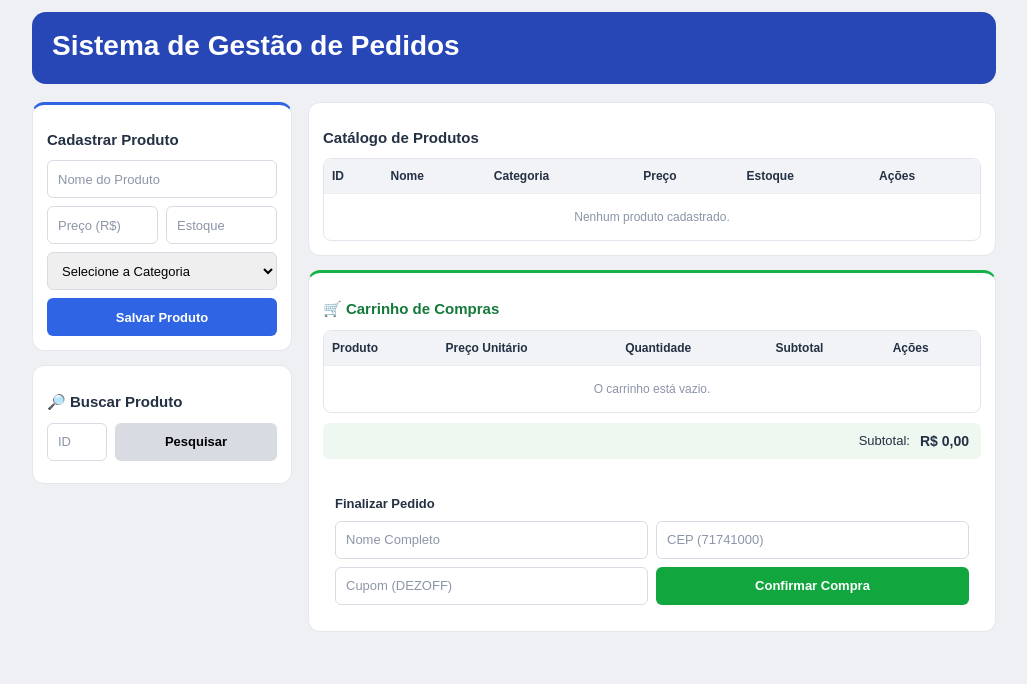
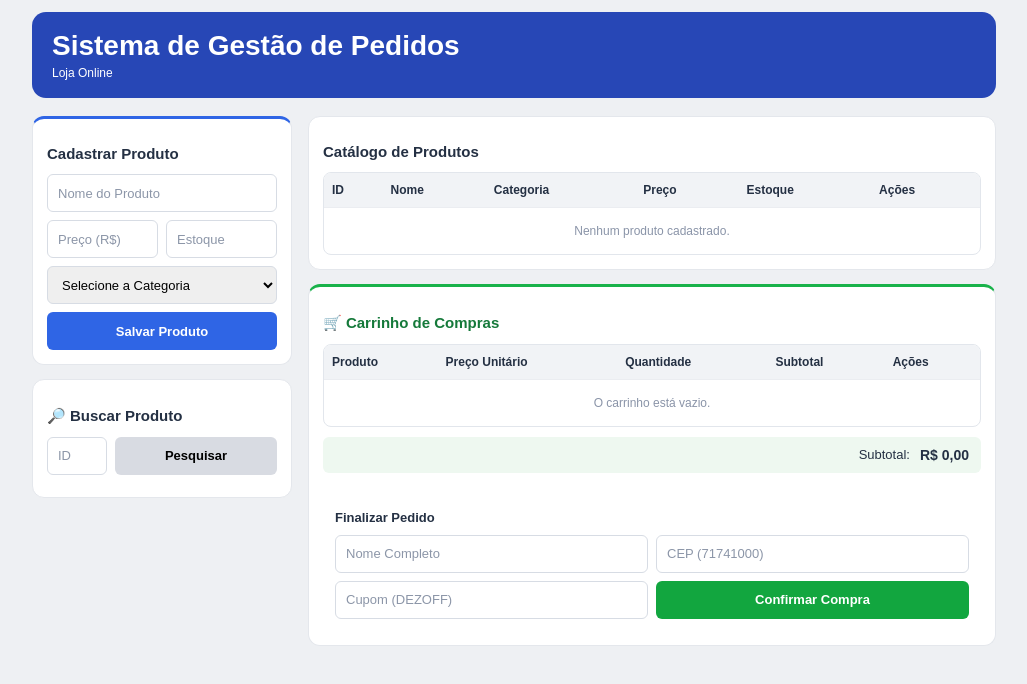
Before and after one commit to analeliis/sistema-gestao-pedidos, a plain HTML site: page index.html in a window 1280 px wide. Shown: the whole page, without its empty margins (126-1153 px from the left). Drawn offline with Linux system fonts and the light colour scheme.

Commit message:
Finalizando interface

```diff
--- a/index.html
+++ b/index.html
@@ -10,6 +10,7 @@
   <div class="page">
     <header class="top-header">
       <h1>Sistema de Gestão de Pedidos</h1>
+      <p>Loja Online</p>
     </header>
 
     <main class="dashboard">
```
